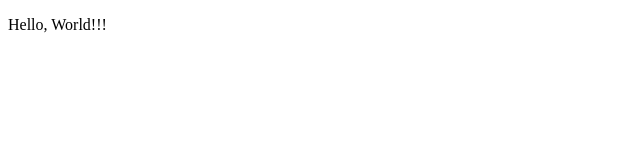
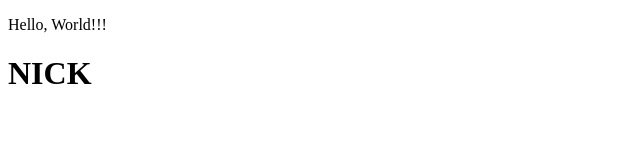
Before and after one commit to devwithnick/myfirstrepoo, a plain HTML site: page index.html in a window 1280 px wide. Shown: the whole page, without its empty margins (0-640 px from the left). Drawn offline with Linux system fonts and the light colour scheme.

Commit message:
add heading

```diff
--- a/index.html
+++ b/index.html
@@ -7,5 +7,6 @@
 </head>
 <body>
     <p>Hello, World!!!</p>
+    <h1>NICK</h1>
 </body>
 </html>
```
